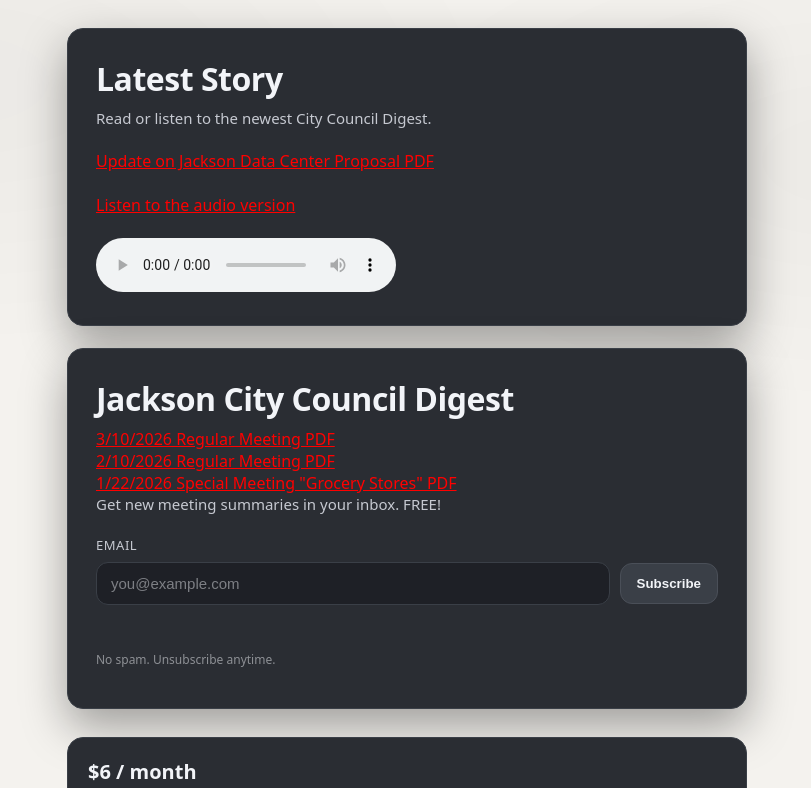
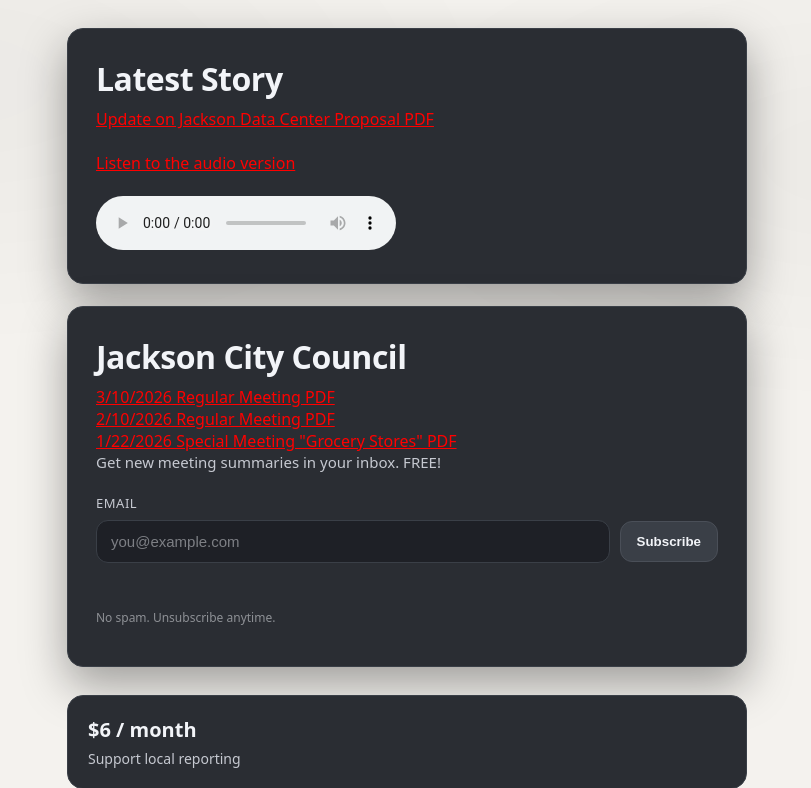
Before and after one commit to Scheerhorn/Jackson-City-Council-Digest, a plain HTML site: page index.html in a window 1280 px wide. Shown: the top 788 px of the page, without its empty margins (233-1044 px from the left). Drawn offline with Linux system fonts and the light colour scheme; a script that the page names is missing.

Commit message:
changed text

```diff
--- a/index.html
+++ b/index.html
@@ -11,8 +11,6 @@
 
     <section class="card latest-story" aria-labelledby="latest-title">
       <h1 id="latest-title">Latest Story</h1>
-
-      <p class="subtitle">Read or listen to the newest City Council Digest.</p>
 
       <a href="pdf/DealWTheDataCenter.pdf"
         target="_blank"
@@ -39,7 +37,7 @@
     <br>
 
     <section class="card" aria-labelledby="title">
-      <h1 id="title">Jackson City Council Digest</h1>
+      <h1 id="title">Jackson City Council</h1>
 
       <a href="pdf/march-10-26.pdf"
         target="_blank"
```
